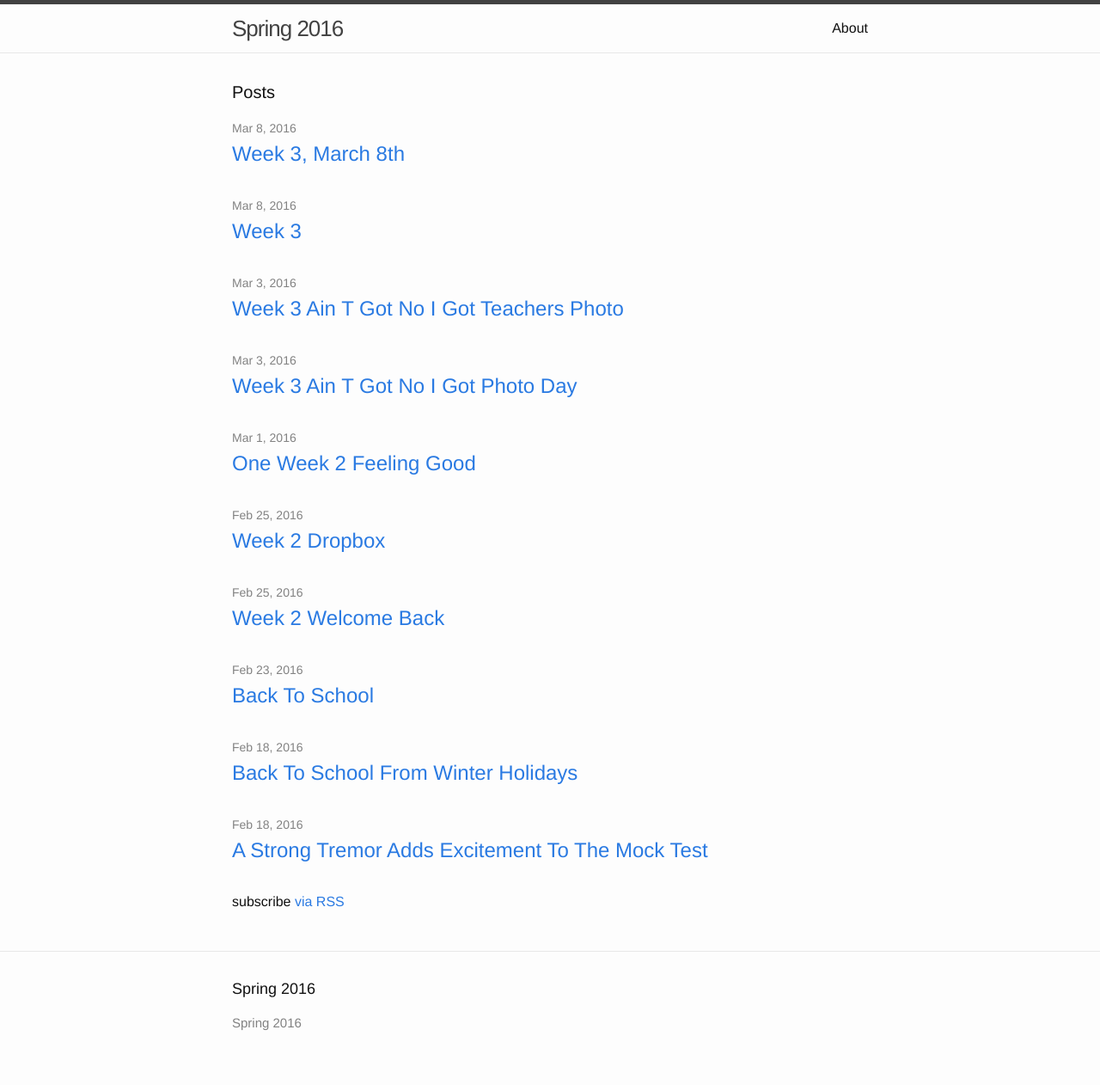
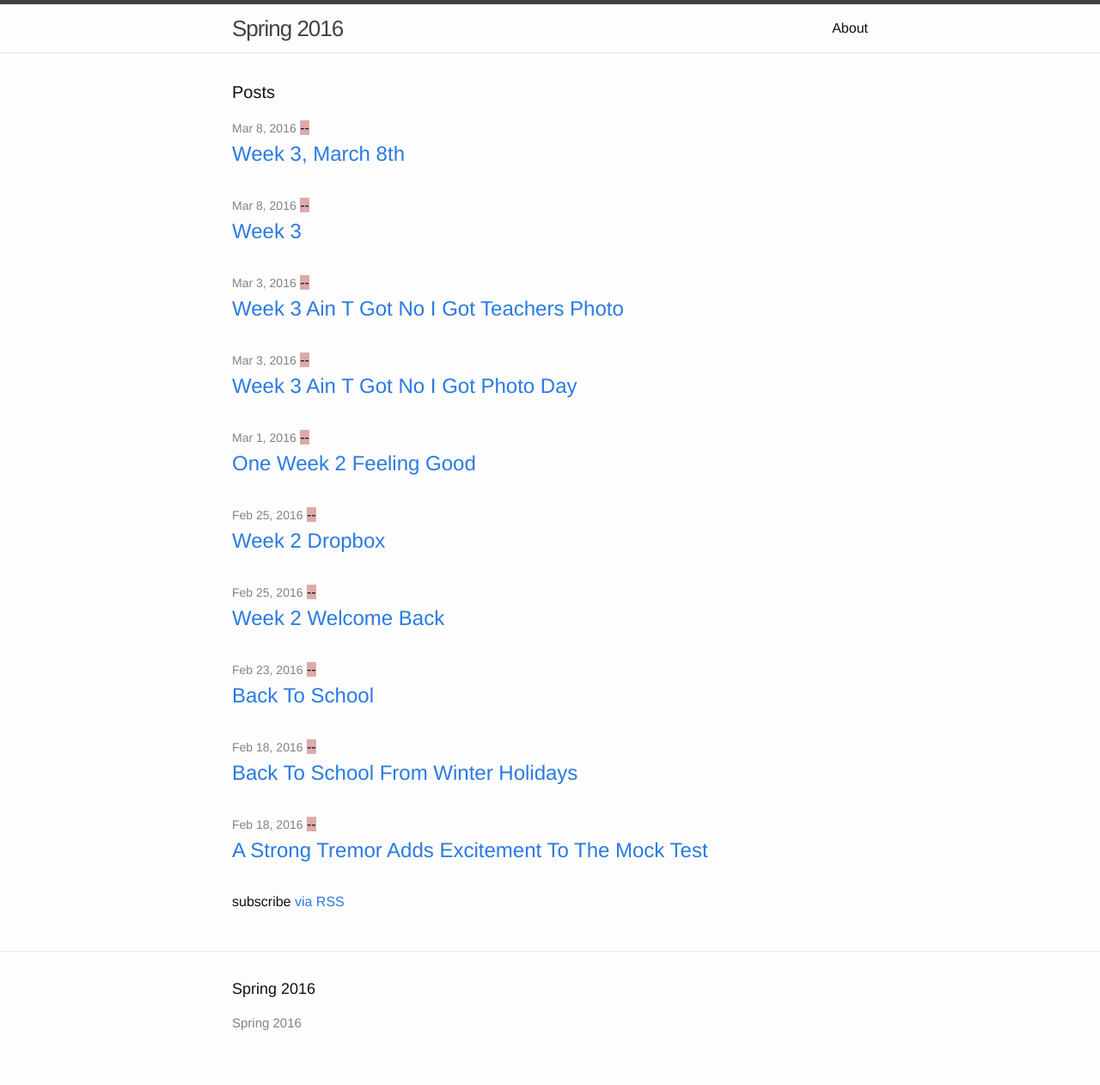
Before and after one commit to MrArgote/spring16, a Jekyll site: the page built from index.html, in a window 1280 px wide. Shown: the whole page at 86% size. Built offline with Jekyll 4.4.1, drawn with Linux system fonts in a browser that asks for light colours.

Commit message:
Added class label to for loop in index, with new css rule

```diff
--- a/_sass/_layout.scss
+++ b/_sass/_layout.scss
@@ -187,6 +187,9 @@
 .post-meta {
     font-size: $small-font-size;
     color: $grey-color;
+    &-class {
+	    background-color: #DAA;
+    }
 }
 
 .post-link {
--- a/index.html
+++ b/index.html
@@ -10,6 +10,7 @@ layout: default
     {% for post in site.posts %}
       <li>
         <span class="post-meta">{{ post.date | date: "%b %-d, %Y" }}</span>
+	<span class="post-meta-class">-{{ post.class }}-</span>
 
         <h2>
           <a class="post-link" href="{{ post.url | prepend: site.baseurl }}">{{ post.title }}</a>
```
